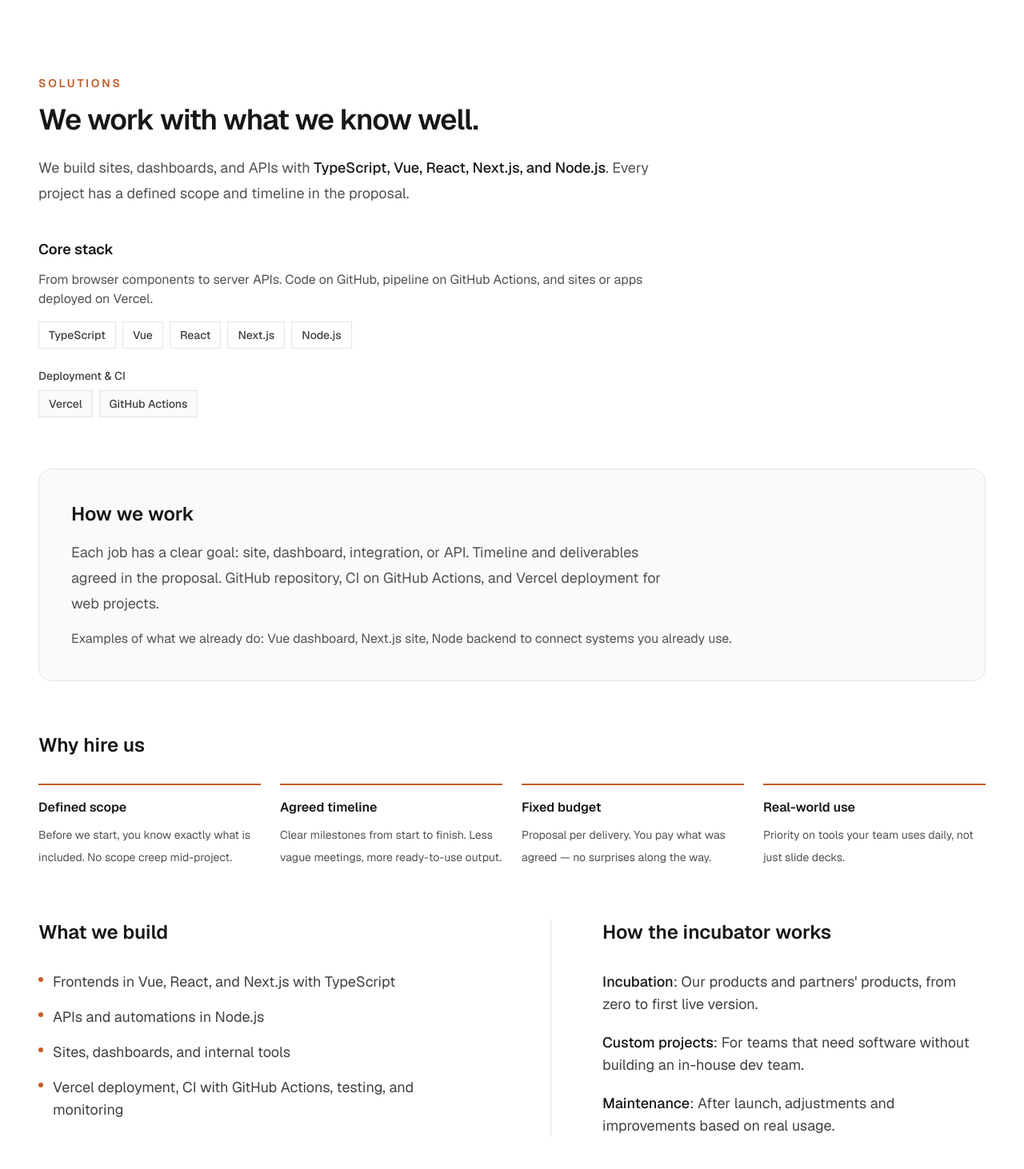
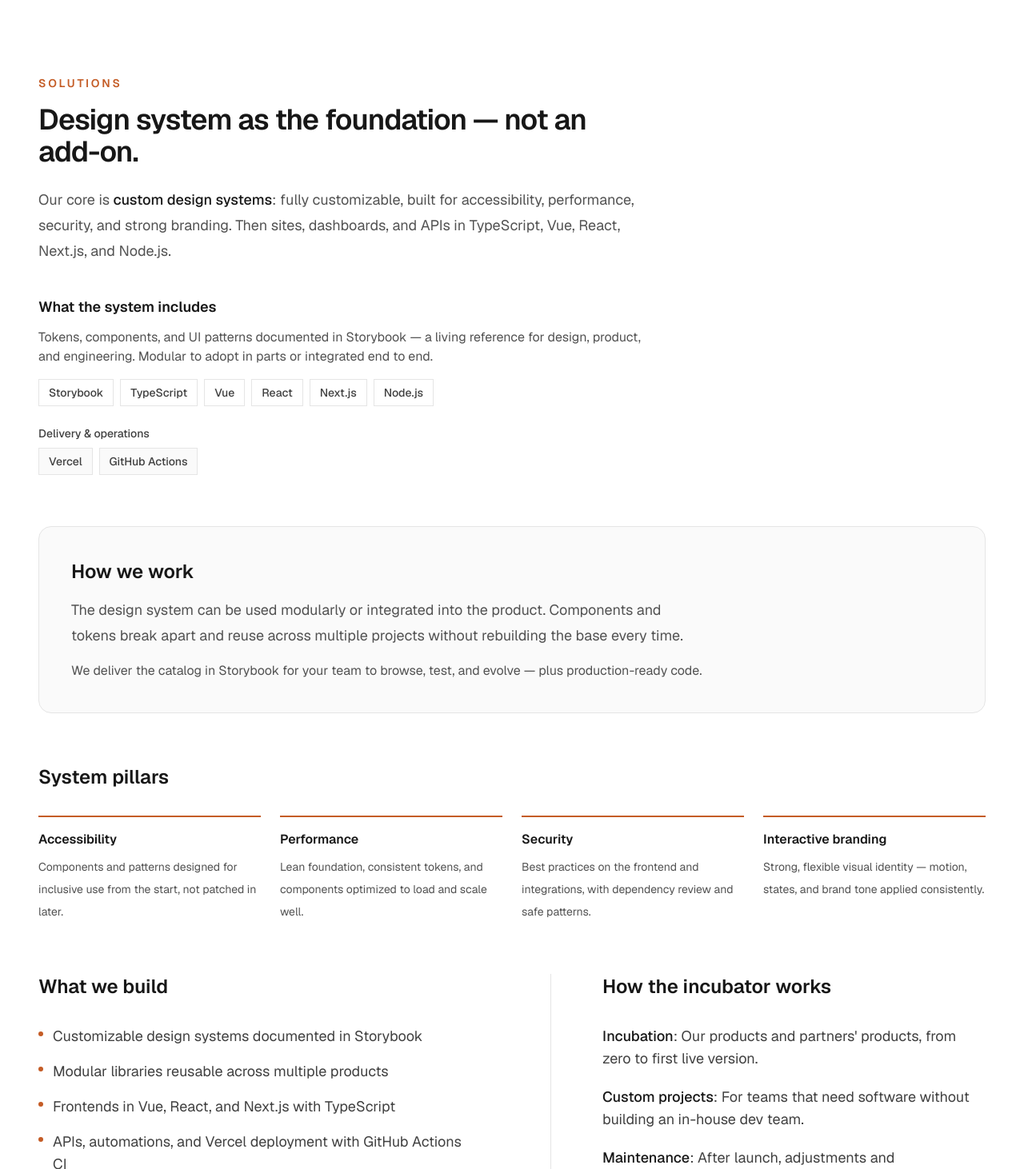
Before and after one commit to fhconte/h-digital, a Next.js app: page /en in a window 1280 px wide. Shown: the part 728-2190 px from the top of the page at 80% size. Built offline with nearby package versions, Linux system fonts and the light colour scheme.

Commit message:
chore: add ds content

```diff
--- a/src/content/en/deliveries.ts
+++ b/src/content/en/deliveries.ts
@@ -5,7 +5,7 @@
   title: "What we do day to day.",
   intro: {
     before:
-      "Vue, React, Next.js, and Node with TypeScript. Each project with fixed scope. Pricing ",
+      "Custom design systems at the center; Vue, React, Next.js, and Node with TypeScript when the product needs it. Pricing ",
     highlight: "on request",
     after: ", with a written proposal before we start.",
   },
@@ -17,6 +17,16 @@
       "We will publish client work here with permission soon. For now, the list below shows the kind of delivery we take on.",
   },
   categories: [
+    {
+      label: "Design Systems",
+      products: [
+        {
+          title: "Custom design systems",
+          description:
+            "Fully customizable system with accessibility, performance, security, and strong branding. Modular or integrated use, split across multiple projects, documented in Storybook as the company reference.",
+        },
+      ],
+    },
     {
       label: "Frontend & web product",
       products: [
--- a/src/content/en/hero.ts
+++ b/src/content/en/hero.ts
@@ -1,10 +1,10 @@
 import type { HeroContent } from "@/content/types";
 
 export const hero: HeroContent = {
-  eyebrow: "Digital solutions incubator",
-  title: "Web development with Vue, React, Next.js, and Node.",
+  eyebrow: "Custom design systems",
+  title: "Modular components, strong branding, and a living reference for your product.",
   description:
-    "TypeScript on the frontend and backend. Fixed scope and agreed timeline before we start.",
+    "We build fully customizable design systems focused on accessibility, performance, security, and interactive brand identity. Modular or integrated use, reusable across projects, documented in Storybook.",
   ctaPrimary: "Get in touch",
   ctaSecondary: "What we deliver",
   imageAlt: "Dutch landscape with windmills at sunset",
--- a/src/content/en/site.ts
+++ b/src/content/en/site.ts
@@ -4,6 +4,6 @@
   metadata: {
     title: `${BRAND_NAME} | Digital solutions incubator`,
     description:
-      "Holanda Digital: Vue, React, Next.js, Node.js, Vercel deployment, and CI with GitHub Actions.",
+      "Holanda Digital: custom design systems with Storybook, accessibility, performance, and strong branding. Vue, React, Next.js, and Node.js.",
   },
 };
--- a/src/content/en/solutions.ts
+++ b/src/content/en/solutions.ts
@@ -2,55 +2,56 @@
 
 export const solutions: SolutionsContent = {
   eyebrow: "Solutions",
-  title: "We work with what we know well.",
+  title: "Design system as the foundation — not an add-on.",
   intro: {
-    before: "We build sites, dashboards, and APIs with ",
-    highlight: "TypeScript, Vue, React, Next.js, and Node.js",
-    after: ". Every project has a defined scope and timeline in the proposal.",
+    before: "Our core is ",
+    highlight: "custom design systems",
+    after:
+      ": fully customizable, built for accessibility, performance, security, and strong branding. Then sites, dashboards, and APIs in TypeScript, Vue, React, Next.js, and Node.js.",
   },
   stack: {
-    title: "Core stack",
+    title: "What the system includes",
     description:
-      "From browser components to server APIs. Code on GitHub, pipeline on GitHub Actions, and sites or apps deployed on Vercel.",
-    toolingLabel: "Deployment & CI",
+      "Tokens, components, and UI patterns documented in Storybook — a living reference for design, product, and engineering. Modular to adopt in parts or integrated end to end.",
+    toolingLabel: "Delivery & operations",
   },
-  techStack: ["TypeScript", "Vue", "React", "Next.js", "Node.js"],
+  techStack: ["Storybook", "TypeScript", "Vue", "React", "Next.js", "Node.js"],
   toolingStack: ["Vercel", "GitHub Actions"],
   howWeWork: {
     title: "How we work",
     description:
-      "Each job has a clear goal: site, dashboard, integration, or API. Timeline and deliverables agreed in the proposal. GitHub repository, CI on GitHub Actions, and Vercel deployment for web projects.",
+      "The design system can be used modularly or integrated into the product. Components and tokens break apart and reuse across multiple projects without rebuilding the base every time.",
     examples:
-      "Examples of what we already do: Vue dashboard, Next.js site, Node backend to connect systems you already use.",
+      "We deliver the catalog in Storybook for your team to browse, test, and evolve — plus production-ready code.",
   },
   whyHire: {
-    title: "Why hire us",
+    title: "System pillars",
     items: [
       {
-        title: "Defined scope",
-        text: "Before we start, you know exactly what is included. No scope creep mid-project.",
+        title: "Accessibility",
+        text: "Components and patterns designed for inclusive use from the start, not patched in later.",
       },
       {
-        title: "Agreed timeline",
-        text: "Clear milestones from start to finish. Less vague meetings, more ready-to-use output.",
+        title: "Performance",
+        text: "Lean foundation, consistent tokens, and components optimized to load and scale well.",
       },
       {
-        title: "Fixed budget",
-        text: "Proposal per delivery. You pay what was agreed — no surprises along the way.",
+        title: "Security",
+        text: "Best practices on the frontend and integrations, with dependency review and safe patterns.",
       },
       {
-        title: "Real-world use",
-        text: "Priority on tools your team uses daily, not just slide decks.",
+        title: "Interactive branding",
+        text: "Strong, flexible visual identity — motion, states, and brand tone applied consistently.",
       },
     ],
   },
   whatWeBuild: {
     title: "What we build",
     items: [
+      "Customizable design systems documented in Storybook",
+      "Modular libraries reusable across multiple products",
       "Frontends in Vue, React, and Next.js with TypeScript",
-      "APIs and automations in Node.js",
-      "Sites, dashboards, and internal tools",
-      "Vercel deployment, CI with GitHub Actions, testing, and monitoring",
+      "APIs, automations, and Vercel deployment with GitHub Actions CI",
     ],
   },
   incubatorRole: {
--- a/src/content/pt-BR/deliveries.ts
+++ b/src/content/pt-BR/deliveries.ts
@@ -4,7 +4,8 @@
   eyebrow: "O que entregamos",
   title: "O que fazemos no dia a dia.",
   intro: {
-    before: "Vue, React, Next.js e Node com TypeScript. Cada projeto com escopo fechado. Valor ",
+    before:
+      "Design systems sob medida no centro; Vue, React, Next.js e Node com TypeScript quando o produto pede. Valor ",
     highlight: "sob consulta",
     after: ", com proposta escrita antes de começar.",
   },
@@ -16,6 +17,16 @@
       "Em breve publicamos trabalhos com autorização do cliente. Por enquanto a lista abaixo mostra o tipo de entrega que aceitamos.",
   },
   categories: [
+    {
+      label: "Design Systems",
+      products: [
+        {
+          title: "Design Systems sob medida",
+          description:
+            "Sistema totalmente customizável, com acessibilidade, performance, segurança e branding forte. Uso modular ou integrado, desmembrável para vários projetos e documentado em Storybook como referência da empresa.",
+        },
+      ],
+    },
     {
       label: "Frontend e produto web",
       products: [
--- a/src/content/pt-BR/hero.ts
+++ b/src/content/pt-BR/hero.ts
@@ -1,10 +1,10 @@
 import type { HeroContent } from "@/content/types";
 
 export const hero: HeroContent = {
-  eyebrow: "Incubadora de soluções digitais",
-  title: "Desenvolvimento web com Vue, React, Next.js e Node.",
+  eyebrow: "Design systems sob medida",
+  title: "Componentes modulares, branding forte e referência viva para o seu produto.",
   description:
-    "TypeScript no frontend e no backend. Escopo fechado e prazo combinado antes de começar.",
+    "Construímos design systems totalmente customizáveis, com acessibilidade, performance, segurança e identidade interativa. Uso modular ou integrado, reutilizável em vários projetos e documentado em Storybook.",
   ctaPrimary: "Falar conosco",
   ctaSecondary: "O que entregamos",
   imageAlt: "Paisagem da Holanda com moinhos ao entardecer",
--- a/src/content/pt-BR/site.ts
+++ b/src/content/pt-BR/site.ts
@@ -4,6 +4,6 @@
   metadata: {
     title: `${BRAND_NAME} | Incubadora de soluções digitais`,
     description:
-      "Holanda Digital: Vue, React, Next.js, Node.js, deploy na Vercel e CI com GitHub Actions.",
+      "Holanda Digital: design systems sob medida com Storybook, acessibilidade, performance e branding forte. Vue, React, Next.js e Node.js.",
   },
 };
--- a/src/content/pt-BR/solutions.ts
+++ b/src/content/pt-BR/solutions.ts
@@ -2,55 +2,56 @@
 
 export const solutions: SolutionsContent = {
   eyebrow: "Soluções",
-  title: "Trabalhamos com o que conhecemos bem.",
+  title: "Design system como fundação — não como add-on.",
   intro: {
-    before: "Fazemos sites, painéis e APIs com ",
-    highlight: "TypeScript, Vue, React, Next.js e Node.js",
-    after: ". Cada projeto tem escopo e prazo definidos na proposta.",
+    before: "Nosso core são ",
+    highlight: "design systems sob medida",
+    after:
+      ": totalmente customizáveis, pensados em acessibilidade, performance, segurança e branding forte. Depois disso, sites, painéis e APIs em TypeScript, Vue, React, Next.js e Node.js.",
   },
   stack: {
-    title: "Stack principal",
+    title: "O que compõe o sistema",
     description:
-      "Do componente no browser até a API no servidor. Código no GitHub, pipeline no GitHub Actions e site ou app publicado na Vercel.",
-    toolingLabel: "Publicação e CI",
+      "Tokens, componentes e padrões de interface documentados em Storybook — referência viva para design, produto e engenharia. Modular para adotar por partes ou integrado de ponta a ponta.",
+    toolingLabel: "Entrega e operação",
   },
-  techStack: ["TypeScript", "Vue", "React", "Next.js", "Node.js"],
+  techStack: ["Storybook", "TypeScript", "Vue", "React", "Next.js", "Node.js"],
   toolingStack: ["Vercel", "GitHub Actions"],
   howWeWork: {
     title: "Como trabalhamos",
     description:
-      "Cada job tem um objetivo claro: site, painel, integração ou API. Prazo e entregas combinados na proposta. Repositório no GitHub, CI no GitHub Actions e publicação na Vercel quando for projeto web.",
+      "O design system pode ser usado de forma modular ou integrada ao produto. Componentes e tokens se desmembram e reaproveitam em vários projetos sem refazer a base a cada entrega.",
     examples:
-      "Exemplos do que já fazemos: painel em Vue, site em Next.js, backend em Node para ligar sistemas que você já usa.",
+      "Entregamos o catálogo no Storybook para o time consultar, testar e evoluir — além do código pronto para produção.",
   },
   whyHire: {
-    title: "Por que contratar",
+    title: "Pilares do sistema",
     items: [
       {
-        title: "Escopo definido",
-        text: "Antes de começar, você sabe o que entra na entrega. Sem escopo que cresce no meio do projeto.",
+        title: "Acessibilidade",
+        text: "Componentes e padrões pensados para uso inclusivo desde o início, não como correção depois.",
       },
       {
-        title: "Prazo combinado",
-        text: "Marcos claros do início ao fim. Menos reunião vaga, mais coisa pronta para usar.",
+        title: "Performance",
+        text: "Base enxuta, tokens consistentes e componentes otimizados para carregar e escalar bem.",
       },
       {
-        title: "Orçamento fechado",
-        text: "Proposta por entrega. Você paga o que foi combinado, sem surpresa no meio do caminho.",
+        title: "Segurança",
+        text: "Boas práticas no frontend e nas integrações, com revisão de dependências e padrões seguros.",
       },
       {
-        title: "Uso de verdade",
-        text: "Prioridade em ferramenta que o time usa no dia a dia, não só apresentação.",
+        title: "Branding interativo",
+        text: "Identidade visual forte e flexível — motion, estados e tom de marca aplicados de forma coerente.",
       },
     ],
   },
   whatWeBuild: {
     title: "O que desenvolvemos",
     items: [
+      "Design systems customizáveis documentados em Storybook",
+      "Bibliotecas modulares reutilizáveis em múltiplos produtos",
       "Frontends em Vue, React e Next.js com TypeScript",
-      "APIs e automações em Node.js",
-      "Sites, dashboards e ferramentas internas",
-      "Deploy na Vercel, CI com GitHub Actions, testes e monitoramento",
+      "APIs, automações e deploy na Vercel com CI no GitHub Actions",
     ],
   },
   incubatorRole: {
```
